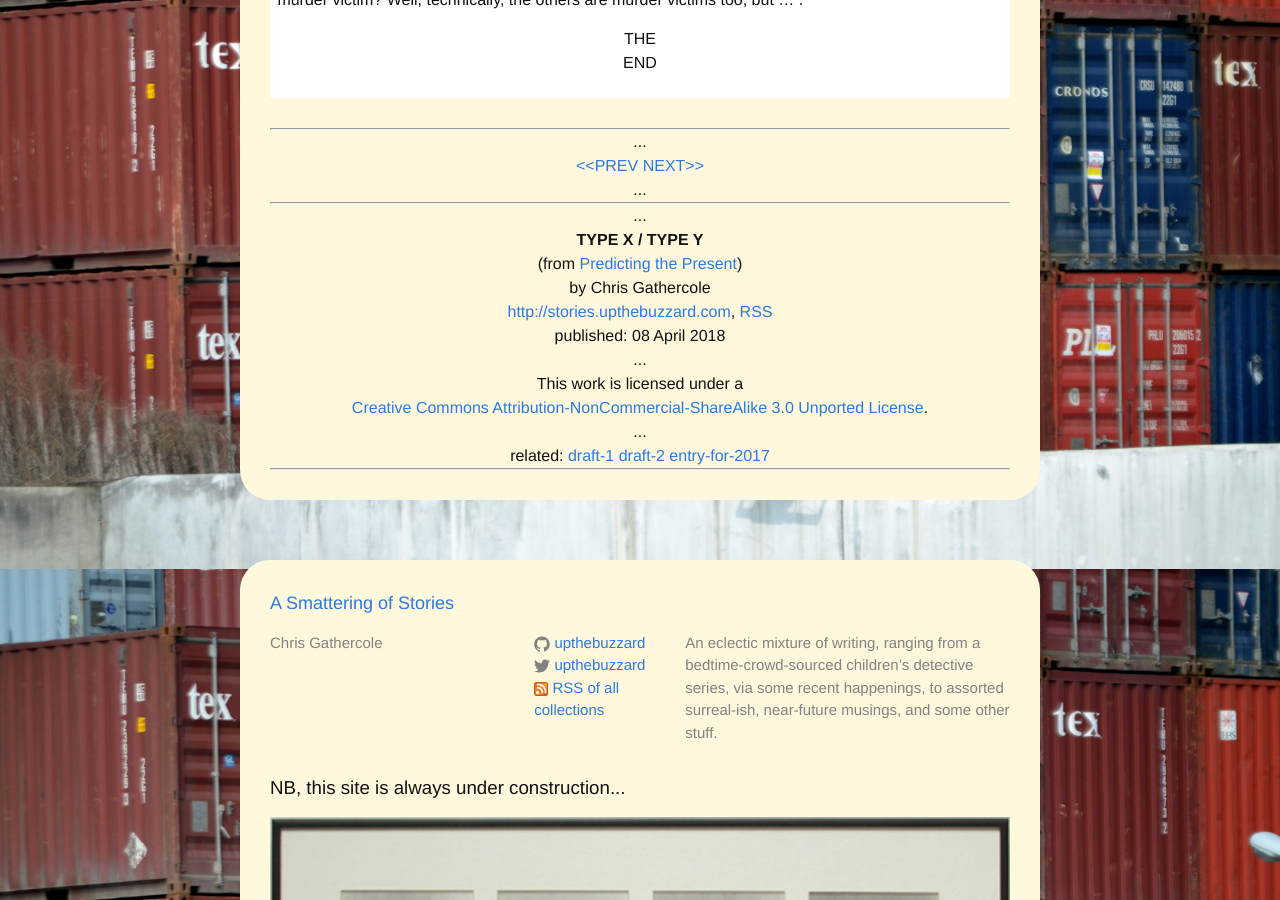
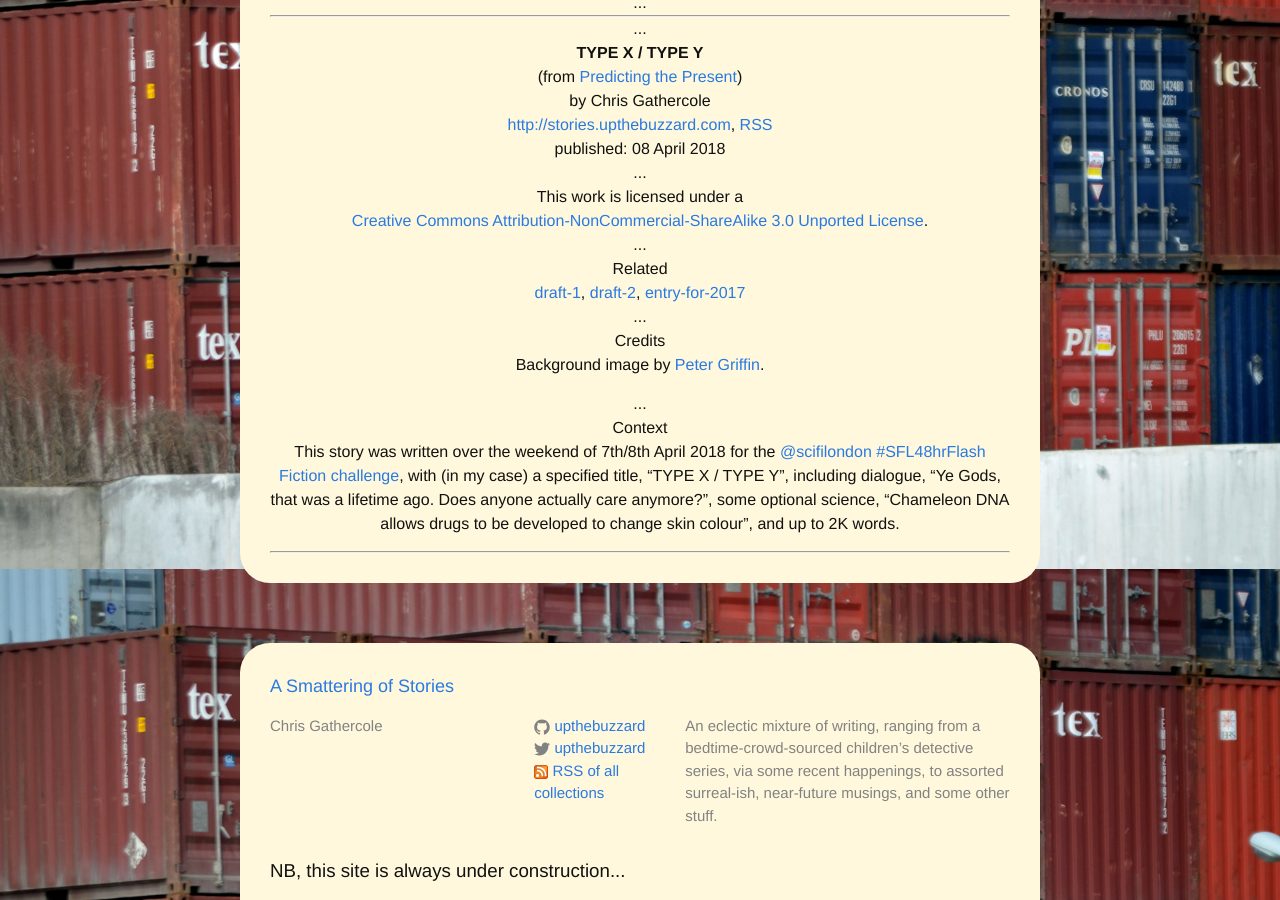
Before and after one commit to upthebuzzard/upthebuzzard.github.io, a Jekyll site: the page built from _predicting_the_present/2018-04-09-48hrflashfiction2018-type-x-type-y.md, in a window 1280 px wide and 900 px high, scrolled down 3931 px. Built offline with Jekyll 4.4.1, drawn with Linux system fonts in a browser that asks for light colours; some web fonts are replaced; some of the changed text lies outside the part shown.

Commit message:
refactoring credits and formatting at end of post

```diff
--- a/_includes/related-posts.html
+++ b/_includes/related-posts.html
@@ -1,5 +1,6 @@
 {% if page.related-posts %}
-    related: {% for related in page.related-posts %}
-<a href="{{ related[1] }}">{{ related[0] }}</a>
+    Related
+    <br>{% for related in page.related-posts %}
+<a href="{{ related[1] }}">{{ related[0] }}</a>{% unless forloop.last %}, {% endunless %}
     {% endfor %}
 {% endif %}
--- a/_includes/story_details.html
+++ b/_includes/story_details.html
@@ -20,6 +20,21 @@
     {% if page.related-posts %}
     <br>{% include related-posts.html %}
     {% endif %}
+{% if page.credits %}
+    <br>...
+    <br>Credits
+  {% for credit in page.credits %}
+    <br>{{ credit | markdownify }}
+  {% endfor %}
+  {% else %}
+  <br>
+  {% endif %}
+  {% if page.context %}
+      ...
+  <br>Context
+  {{ page.context | markdownify }}
+{% endif %}
+
   </div>
   <hr />
 </div>
--- a/_layouts/post.html
+++ b/_layouts/post.html
@@ -29,13 +29,6 @@ layout: default
     </p>
   </header>
 
-{% if page.context %}
-  <hr>
-  <div class="post-context">{{ page.context | markdownify }}</div>
-  <hr>
-  <br>
-{% endif %}
-
   <div class="post-content" itemprop="articleBody">
     {{ content }}
 
--- a/_predicting_the_present/2018-04-09-48hrflashfiction2018-type-x-type-y.md
+++ b/_predicting_the_present/2018-04-09-48hrflashfiction2018-type-x-type-y.md
@@ -8,12 +8,13 @@ excerpt: >
 sequence: 6
 context: >
   This story was written over the weekend of 7th/8th April 2018 for the [@scifilondon](https://twitter.com/scifilondon) [#SFL48hrFlash](https://twitter.com/hashtag/SFL48hrFlash) [Fiction challenge](http://48hour.sci-fi-london.com/challenge/48-hour-flash-fiction-2018), with (in my case) a specified title, "TYPE X / TYPE Y", including dialogue, "Ye Gods, that was a lifetime ago. Does anyone actually care anymore?", some optional science, "Chameleon DNA allows drugs to be developed to change skin colour", and up to 2K words.
-  <br><Br>Background image by [Peter Griffin](https://www.publicdomainpictures.net/en/view-image.php?image=33844&picture=shipping-containers).
 related-posts:
   draft-1: /predicting_the_present/2018-04-09-48hrflashfiction2018-type-x-type-y-draft-01
   draft-2: /predicting_the_present/2018-04-09-48hrflashfiction2018-type-x-type-y-draft-02
   entry-for-2017: /predicting_the_present/2017-04-09-48hrflashfiction2017-several-days
 background_image_url: /assets/img/predicting-the-present/shipping-containers-1362406957o8M.jpg
+credits:
+  - Background image by [Peter Griffin](https://www.publicdomainpictures.net/en/view-image.php?image=33844&picture=shipping-containers).
 ---
 
 Two figures stand before a jumbled pile of rusting shipping containers. The shorter is in grey and blue police uniform. The taller holds a small camera and wears a bright orange coverall, over the top of civilian clothes, though it is clear the shorter is carrying more weight. Both are fully covered: sunglasses, hats, transparent face masks, high collars, gloves. No bare skin showing.
```
Also changed, not shown: _predicting_the_present/2019-04-15-48hrflashfiction2019-mechanical-symphony.md (+3 -2 lines).
